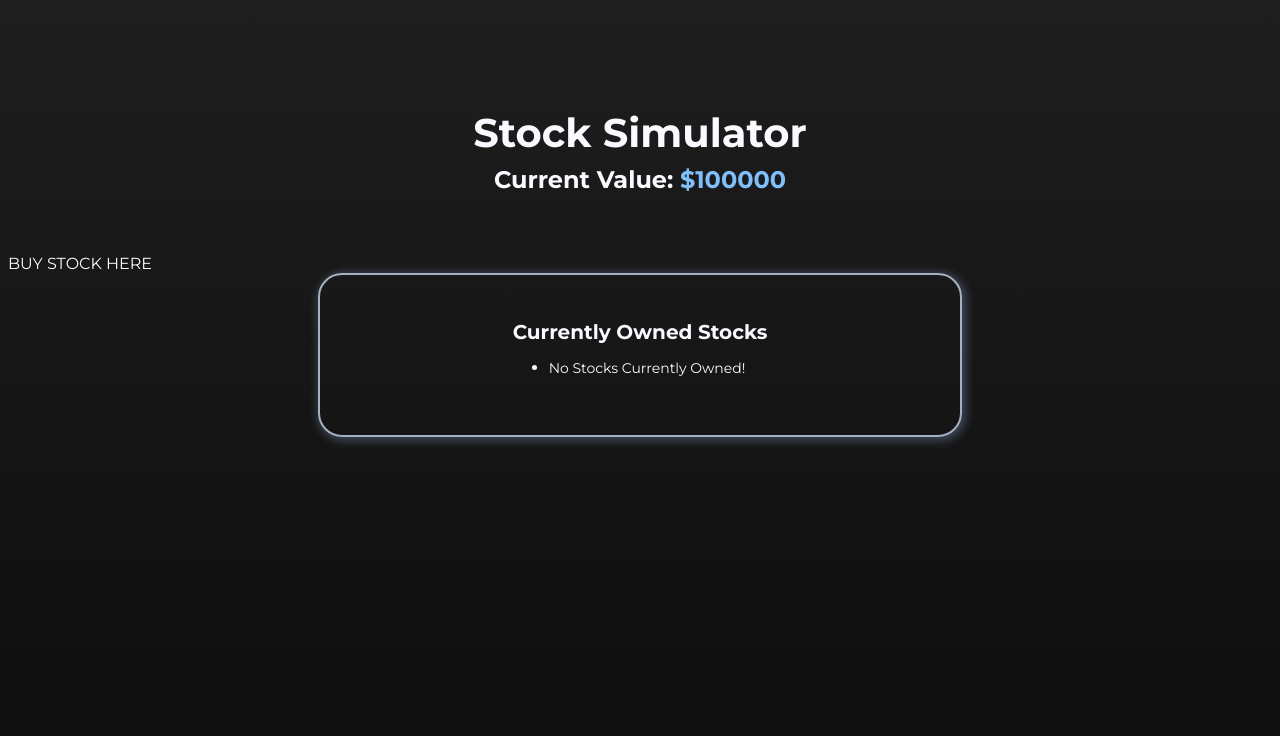
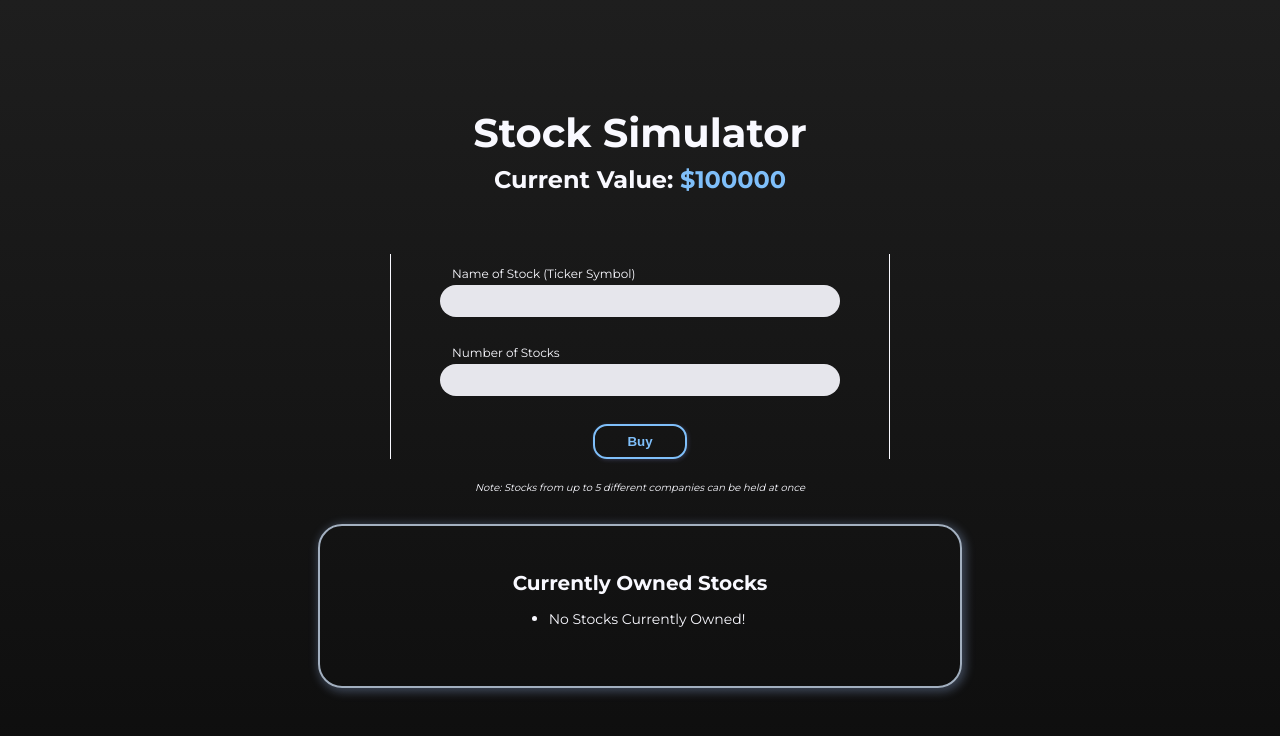
Before and after one commit to Simon-Cheek/StockSimulator, a Next.js app in the folder stock-simulator/: page /buy in a window 1280 px wide. Shown: the top 736 px of the page. Built offline with nearby package versions, Linux system fonts and the light colour scheme.

Commit message:
Prepare stock buying form

```diff
--- /dev/null
+++ b/stock-simulator/src/app/buy/buy.module.css
@@ -0,0 +1,7 @@
+.buyContainer {
+  display: flex;
+  flex-direction: column;
+  width: 100%;
+  justify-content: center;
+  align-items: center;
+}
--- a/stock-simulator/src/app/buy/page.tsx
+++ b/stock-simulator/src/app/buy/page.tsx
@@ -1,3 +1,17 @@
+"use client";
+import { Paragraph } from "@/components/paragraph";
+import { InputForm } from "@/components/textInput";
+import styles from "./buy.module.css";
+import { Separator } from "@/components/separator";
+
 export default function Buy() {
-  return <div>BUY STOCK HERE</div>;
+  return (
+    <div className={styles.buyContainer}>
+      <InputForm buttonText="Buy" onClick={() => alert("YOU DID IT")} />
+      <Separator />
+      <Paragraph italic size="xs">
+        Note: Stocks from up to 5 different companies can be held at once
+      </Paragraph>
+    </div>
+  );
 }
--- a/stock-simulator/src/app/global.css
+++ b/stock-simulator/src/app/global.css
@@ -2,4 +2,5 @@ body {
   background-image: linear-gradient(#1e1e1e, #0d0d0d);
   color: #f9f9ff;
   min-height: 100vh;
+  box-sizing: border-box;
 }
--- a/stock-simulator/src/app/home.module.css
+++ b/stock-simulator/src/app/home.module.css
@@ -17,6 +17,7 @@
   width: 100%;
   display: flex;
   justify-content: center;
+  margin-top: 20px;
 }
 
 .stockList {
@@ -34,10 +35,7 @@
   padding: 20px;
 }
 
-.buyStockContainer {
+.menuContainer {
   width: 100%;
-  display: flex;
-  justify-content: center;
-  align-items: center;
   margin: 40px 0;
 }
--- a/stock-simulator/src/app/page.tsx
+++ b/stock-simulator/src/app/page.tsx
@@ -1,10 +1,12 @@
+"use client";
 import styles from "./home.module.css";
 import { Button } from "@/components/button";
 import { Separator } from "@/components/separator";
+import { InputForm } from "@/components/textInput";
 
 export default function Home() {
   return (
-    <div className={styles.buyStockContainer}>
+    <div className={styles.menuContainer}>
       <Button href="/buy">Buy Stock</Button>
       <Separator vertical size="xs" />
       <Button href="/sell">Sell Stock</Button>
--- a/stock-simulator/src/components/button.tsx
+++ b/stock-simulator/src/components/button.tsx
@@ -1,3 +1,4 @@
+"use client";
 import classNames from "classnames";
 import styles from "./components.module.css";
 import Link from "next/link";
@@ -6,12 +7,14 @@ type ButtonProps = {
   children: React.ReactNode;
   hollow?: boolean;
   href?: string;
+  onClick?: () => void;
 };
 
-export function Button({ children, hollow, href }: ButtonProps) {
+export function Button({ children, hollow, href, onClick }: ButtonProps) {
   return !href ? (
     <button
       className={classNames(styles.button, { [styles.hollowButton]: hollow })}
+      onClick={onClick}
     >
       {children}
     </button>
@@ -19,6 +22,7 @@ export function Button({ children, hollow, href }: ButtonProps) {
     <Link href={href}>
       <button
         className={classNames(styles.button, { [styles.hollowButton]: hollow })}
+        onClick={onClick}
       >
         {children}
       </button>
--- a/stock-simulator/src/components/components.module.css
+++ b/stock-simulator/src/components/components.module.css
@@ -64,3 +64,47 @@
   background-color: #94d0ff12;
   transform: scale(1.03);
 }
+
+.input {
+  height: 32px;
+  font-size: 18px;
+  border-radius: 16px;
+  padding: 4px 12px;
+  margin: 4px 0px;
+  width: 100%;
+  outline: none;
+  border: none;
+  background-color: #f9f9ffea;
+  box-sizing: border-box;
+}
+
+.input:focus {
+  border: none;
+  box-shadow: none;
+  outline: none;
+  box-sizing: border-box;
+}
+
+.inputFormContainer {
+  display: flex;
+  flex-direction: column;
+  justify-content: center;
+  align-items: center;
+  box-sizing: border-box;
+  border-left: solid 0.5px #f9f9ff;
+  border-right: solid 0.5px #f9f9ff;
+  width: 100%;
+  max-width: 500px;
+  padding: 0px 20px;
+}
+
+.inputContainer {
+  margin: 12px 0;
+  box-sizing: border-box;
+  width: 100%;
+  max-width: 400px;
+}
+
+.caption {
+  margin: none;
+}
--- a/stock-simulator/src/components/paragraph.tsx
+++ b/stock-simulator/src/components/paragraph.tsx
@@ -7,9 +7,17 @@ type SpanProps = {
   bold?: boolean;
   color?: string;
   size?: "xs" | "sm" | "md" | "lg" | "xl";
+  style?: React.CSSProperties;
 };
 
-export function Paragraph({ children, italic, color, bold, size }: SpanProps) {
+export function Paragraph({
+  children,
+  italic,
+  color,
+  bold,
+  size,
+  style,
+}: SpanProps) {
   let fontSize = "16px";
   switch (size) {
     case "xs":
@@ -37,7 +45,7 @@ export function Paragraph({ children, italic, color, bold, size }: SpanProps) {
         { [styles.italic]: italic },
         { [styles.bold]: bold }
       )}
-      style={{ color: color, fontSize: fontSize }}
+      style={{ color: color, fontSize: fontSize, ...style }}
     >
       {children}
     </p>
--- /dev/null
+++ b/stock-simulator/src/components/textInput.tsx
@@ -0,0 +1,61 @@
+"use client";
+import { Button } from "./button";
+import styles from "./components.module.css";
+import { forwardRef, useState } from "react";
+import { Paragraph } from "./paragraph";
+import { Separator } from "./separator";
+
+export const Input = forwardRef<HTMLInputElement>(({ ...props }, ref) => (
+  <input ref={ref} {...props} className={styles.input}></input>
+));
+
+interface CustomProps {
+  onClick?: (data: { name: string; amount: number }) => void;
+  buttonText: string;
+}
+
+export const InputForm = ({ onClick, buttonText, ...props }: CustomProps) => {
+  // State to hold the input value
+  const [nameValue, setNameValue] = useState("");
+  const [numberValue, setNumberValue] = useState("");
+  const handleClick = () => {
+    try {
+      const stockAmount = parseInt(numberValue);
+      if (Number.isNaN(stockAmount)) throw Error;
+      onClick && onClick({ name: nameValue, amount: stockAmount });
+    } catch {
+      alert("Invalid Input");
+    }
+  };
+  return (
+    <div className={styles.inputFormContainer}>
+      <div className={styles.inputContainer}>
+        <Paragraph style={{ margin: "0px", marginLeft: "12px" }}>
+          Name of Stock (Ticker Symbol)
+        </Paragraph>
+        <input
+          {...props}
+          className={styles.input}
+          onChange={(e) => setNameValue(e.target.value)}
+        />
+      </div>
+
+      <div className={styles.inputContainer}>
+        <Paragraph style={{ margin: "0px", marginLeft: "12px" }}>
+          Number of Stocks
+        </Paragraph>
+        <input
+          {...props}
+          className={styles.input}
+          onChange={(e) => setNumberValue(e.target.value)}
+        />
+      </div>
+
+      <Separator />
+
+      <Button hollow onClick={handleClick}>
+        {buttonText}
+      </Button>
+    </div>
+  );
+};
```
